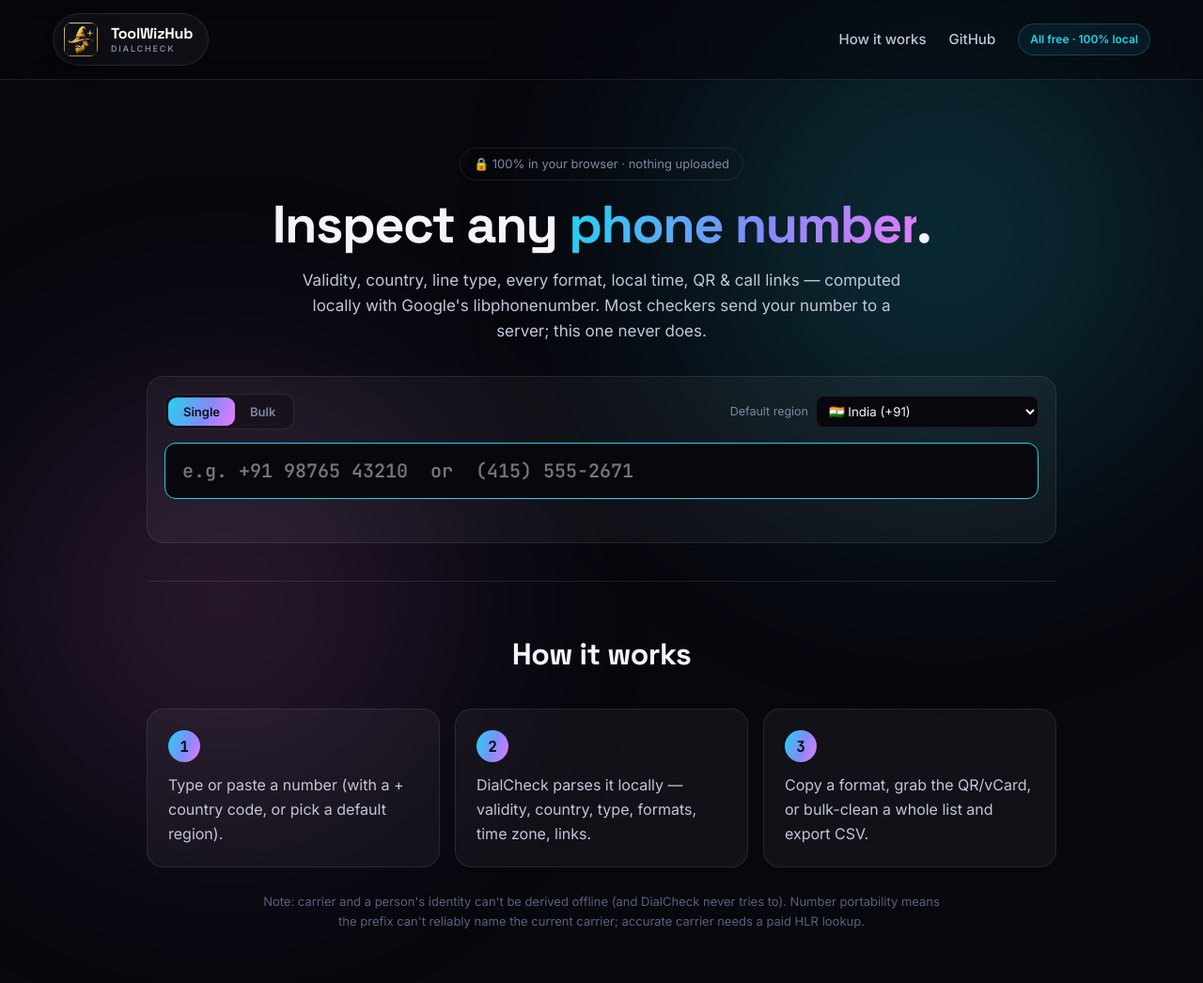
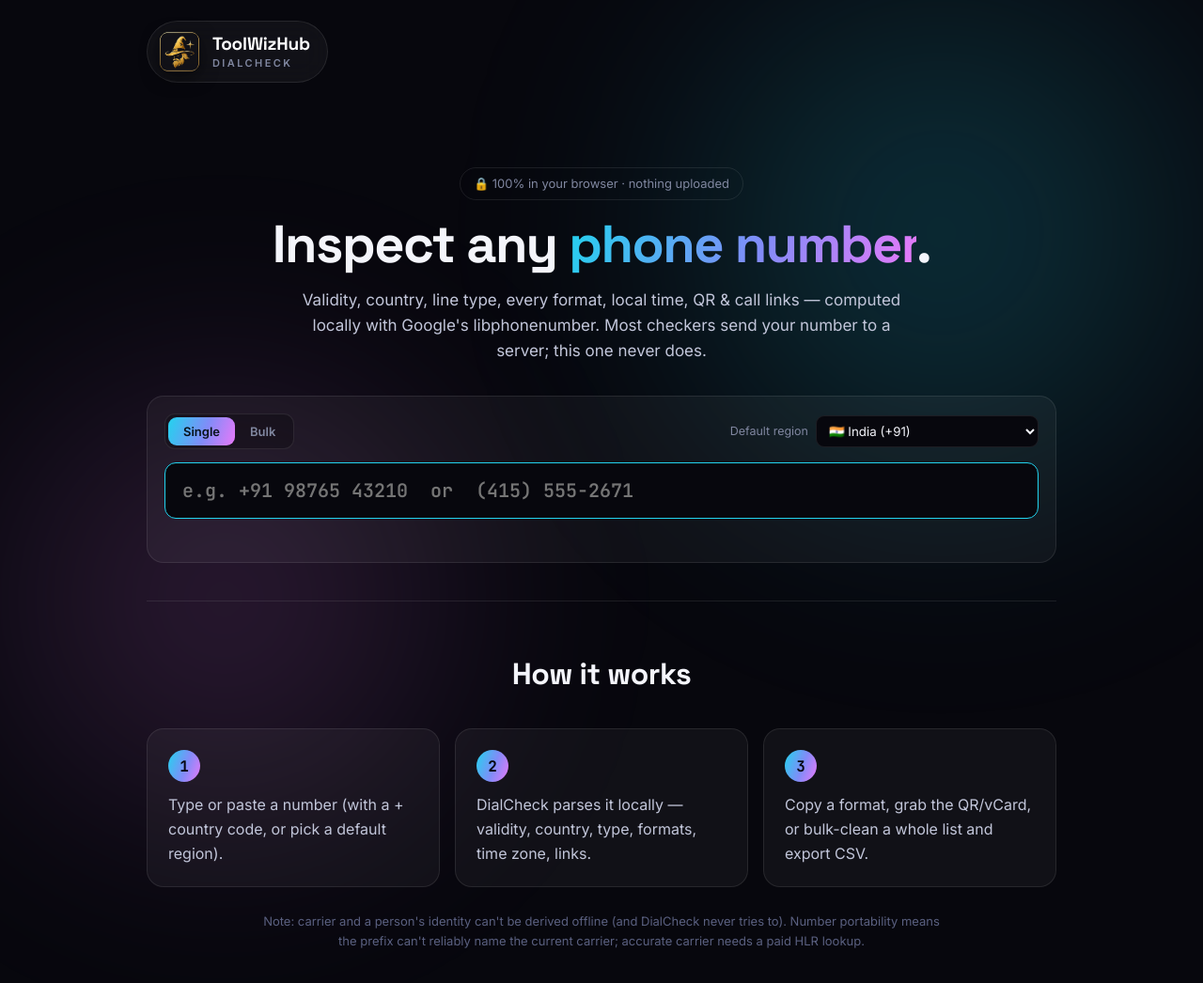
Before and after one commit to sorapallivenkatesh/toolwizhub-dialcheck, a website with bundled scripts: page index.html in a window 1280 px wide. Shown: the top 1046 px of the page at 94% size. Built offline with nearby package versions, Linux system fonts and the light colour scheme.

Commit message:
Match dns-health exactly: floating brand-pill appbar (no top bar/links)

```diff
--- a/css/styles.css
+++ b/css/styles.css
@@ -59,25 +59,15 @@ button, select, input, textarea { font-family: inherit; }
 @keyframes ssparkle { 0%,100% { opacity: 0; transform: scale(0); } 50% { opacity: 1; transform: scale(1); } }
 @keyframes splashOut { to { opacity: 0; visibility: hidden; } }
 
-/* nav */
-.nav { position: sticky; top: 0; z-index: 100; display: flex; align-items: center; justify-content: space-between; padding: 14px clamp(18px,5vw,56px); background: rgba(7,7,13,.55); backdrop-filter: blur(16px); -webkit-backdrop-filter: blur(16px); border-bottom: 1px solid var(--line); }
-/* brand pill (dns-health style) */
-.brand { display: inline-flex; align-items: center; gap: 13px; padding: 8px 16px 8px 10px; border-radius: var(--r-pill); text-decoration: none;
+/* appbar + brand pill (dns-health style) */
+.appbar { display: flex; align-items: center; margin: 22px 0 18px; }
+.brand { display: inline-flex; align-items: center; gap: 13px; padding: 10px 18px 10px 12px; border-radius: var(--r-pill); text-decoration: none;
   background: var(--glass); border: 1px solid var(--line); backdrop-filter: blur(14px); -webkit-backdrop-filter: blur(14px); transition: border-color .25s, transform .25s var(--ease); }
 .brand:hover { transform: translateY(-1px); border-color: var(--line-strong); }
-.brand__mark { width: 38px; height: 38px; border-radius: 12px; object-fit: cover; box-shadow: 0 6px 18px rgba(0,0,0,.5); }
-.brand__text { display: flex; flex-direction: column; gap: 2px; line-height: 1.1; }
-.brand__text strong { font-family: var(--display); font-size: 16px; font-weight: 700; color: #fff; letter-spacing: -.2px; }
-.brand__text span { font-size: 9px; letter-spacing: .2em; color: var(--muted); font-weight: 600; }
-.nav__links { display: flex; align-items: center; gap: 24px; }
-.nav__links a { font-weight: 500; font-size: 15px; color: var(--soft); }
-.nav__links a:hover { color: var(--text); }
-.nav__pill { font-size: 12px; font-weight: 600; color: var(--c1); padding: 6px 12px; border-radius: var(--r-pill); background: rgba(34,211,238,.08); border: 1px solid rgba(34,211,238,.22); }
-.nav__toggle { display: none; flex-direction: column; gap: 5px; padding: 8px; background: none; border: none; }
-.nav__toggle span { width: 22px; height: 2px; background: var(--text); border-radius: 2px; transition: .25s var(--ease); }
-.nav.is-open .nav__toggle span:nth-child(1) { transform: translateY(7px) rotate(45deg); }
-.nav.is-open .nav__toggle span:nth-child(2) { opacity: 0; }
-.nav.is-open .nav__toggle span:nth-child(3) { transform: translateY(-7px) rotate(-45deg); }
+.brand__mark { width: 44px; height: 44px; border-radius: 13px; object-fit: cover; box-shadow: 0 6px 18px rgba(0,0,0,.5); }
+.brand__text { display: flex; flex-direction: column; gap: 3px; line-height: 1.1; }
+.brand__text strong { font-family: var(--display); font-size: 19px; font-weight: 700; color: #fff; letter-spacing: -.2px; }
+.brand__text span { font-size: 11px; letter-spacing: .22em; color: var(--muted); font-weight: 600; }
 
 /* layout */
 .main { max-width: var(--maxw); margin: 0 auto; padding: 0 clamp(20px,5vw,56px); }
@@ -203,8 +193,6 @@ button, select, input, textarea { font-family: inherit; }
   .brow { grid-template-columns: 1.3fr 40px 1fr; }
   .brow > :nth-child(4), .brow > :nth-child(5) { display: none; }
   .footer__inner { grid-template-columns: 1fr; gap: 30px; }
-  .nav__toggle { display: flex; }
-  .nav__links { position: absolute; top: 100%; left: 0; right: 0; flex-direction: column; align-items: flex-start; gap: 16px; padding: 20px clamp(18px,5vw,56px) 28px; background: rgba(7,7,13,.95); backdrop-filter: blur(16px); border-bottom: 1px solid var(--line); transform: translateY(-12px); opacity: 0; pointer-events: none; transition: .25s var(--ease); }
-  .nav.is-open .nav__links { transform: translateY(0); opacity: 1; pointer-events: auto; }
+  .brand__text strong { font-size: 17px; }
 }
 @media (prefers-reduced-motion: reduce) { *, *::before, *::after { animation: none !important; transition: none !important; } }
--- a/index.html
+++ b/index.html
@@ -48,20 +48,14 @@
     </div>
   </div>
 
-  <header class="nav" id="nav">
-    <a class="brand" href="https://toolwizhub.com" aria-label="ToolWizHub DialCheck">
-      <img class="brand__mark" src="assets/logo-icon.webp" alt="ToolWizHub" width="42" height="42" />
-      <span class="brand__text"><strong>ToolWizHub</strong><span>DIALCHECK</span></span>
-    </a>
-    <nav class="nav__links" id="nav-links">
-      <a href="#how">How it works</a>
-      <a href="https://github.com/sorapallivenkatesh" target="_blank" rel="noopener">GitHub</a>
-      <span class="nav__pill">All free · 100% local</span>
-    </nav>
-    <button class="nav__toggle" id="nav-toggle" aria-label="Menu" aria-expanded="false"><span></span><span></span><span></span></button>
-  </header>
+  <main class="main">
+    <header class="appbar">
+      <a class="brand" href="https://toolwizhub.com" aria-label="ToolWizHub DialCheck">
+        <img class="brand__mark" src="assets/logo-icon.webp" alt="ToolWizHub" width="48" height="48" />
+        <span class="brand__text"><strong>ToolWizHub</strong><span>DIALCHECK</span></span>
+      </a>
+    </header>
 
-  <main class="main">
     <section class="hero">
       <span class="hero__eyebrow">🔒 100% in your browser · nothing uploaded</span>
       <h1 class="hero__title">Inspect any <span class="grad">phone number</span>.</h1>
```
Also changed, not shown: privacy.html (+7 -12 lines).
